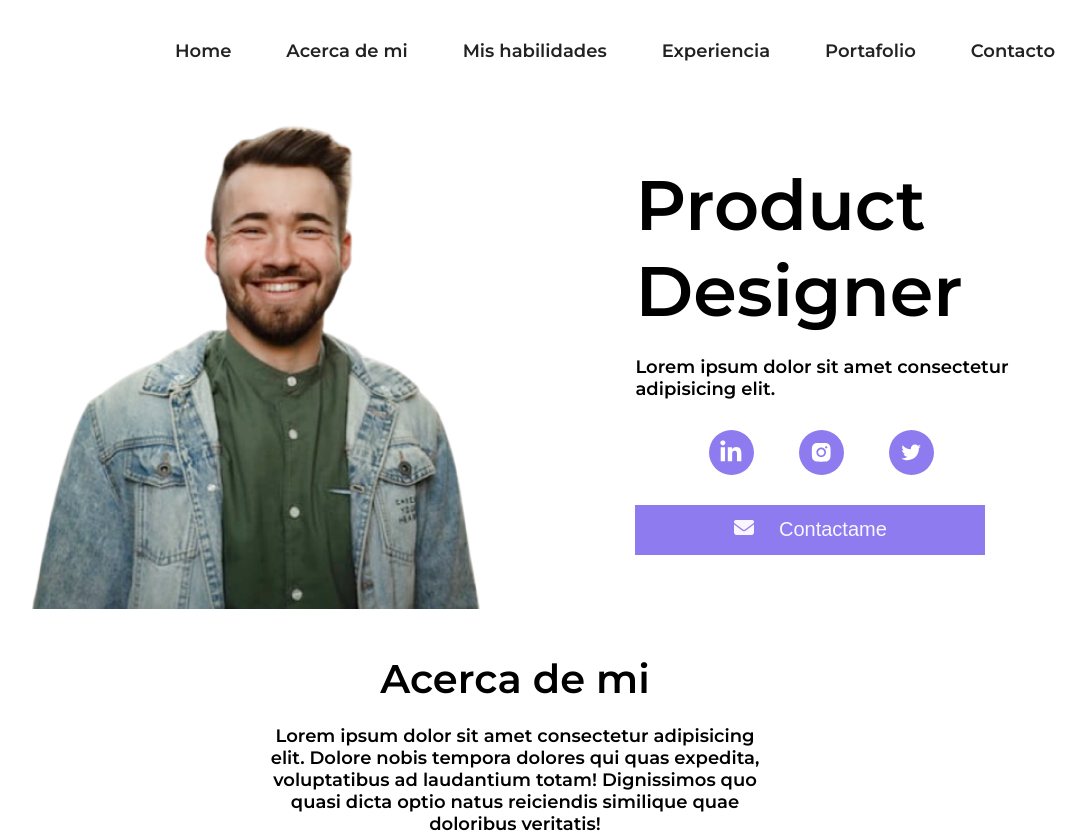
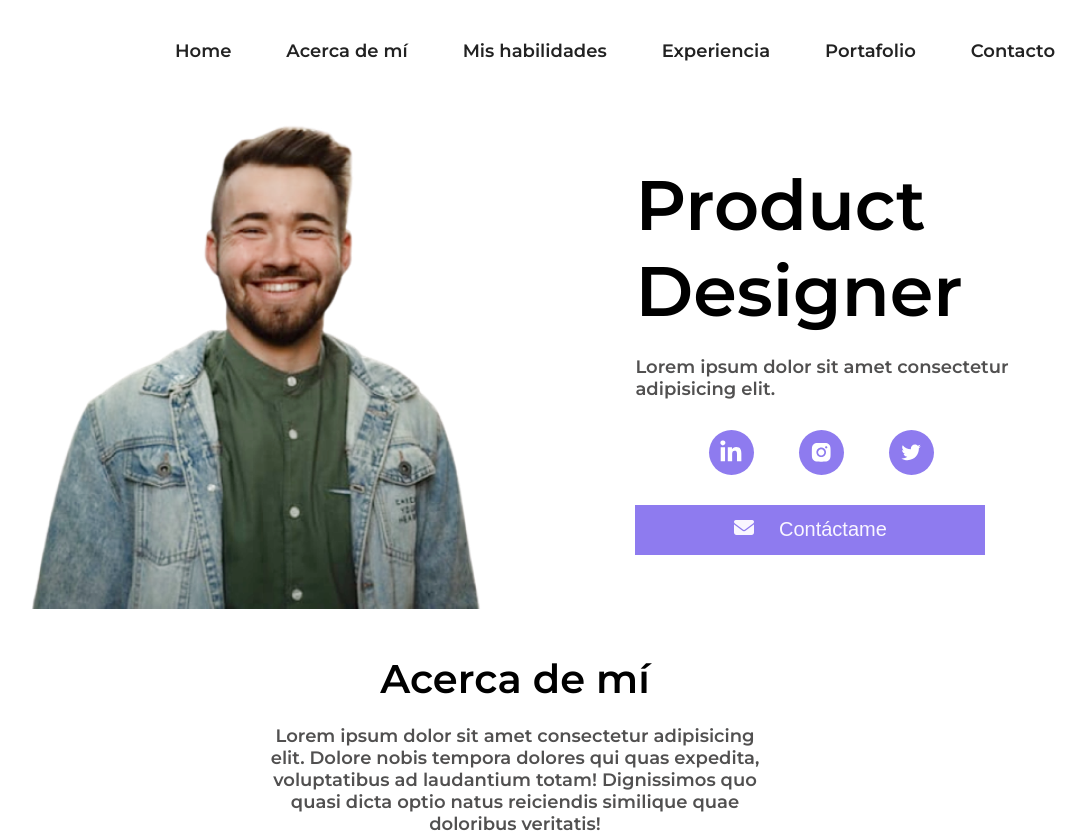
Before and after one commit to JonathanSosa22/portafolio-academlo-sosajonathan, a plain HTML site: page index.html in a window 1280 px wide. Shown: the top 838 px of the page, without its empty margins (125-1211 px from the left). Drawn offline with Linux system fonts and the light colour scheme.

Commit message:
Actualizacion

```diff
--- a/assets/css/style.css
+++ b/assets/css/style.css
@@ -24,6 +24,10 @@ h2,
 h3,
 h4 {
   font-size: 40px;
+}
+
+p {
+  color: #515050;
 }
 
 @media (max-width: 480px) {
@@ -207,6 +211,10 @@ a {
   font-size: 20px;
   color: var(--white);
   gap: 25px;
+}
+
+.container__button--main p {
+  color: var(--white);
 }
 
 /* About me */
--- a/index.html
+++ b/index.html
@@ -30,7 +30,7 @@
             <a class="nav__link--mobile" href="#">Home</a>
           </li>
           <li class="nav__menu--link">
-            <a class="nav__link--mobile" href="#">Acerca de mi</a>
+            <a class="nav__link--mobile" href="#">Acerca de mí</a>
           </li>
           <li class="nav__menu--link">
             <a class="nav__link--mobile" href="#">Mis habilidades</a>
@@ -48,7 +48,7 @@
       </div>
       <div class="nav__bar--desktop">
         <a href="#">Home</a>
-        <a href="#">Acerca de mi</a>
+        <a href="#">Acerca de mí</a>
         <a href="#">Mis habilidades</a>
         <a href="#">Experiencia</a>
         <a href="#">Portafolio</a>
@@ -88,7 +88,7 @@
             <button>
               <a href="#">
                 <i class="fa-solid fa-envelope"></i>
-                <p>Contactame</p>
+                <p>Contáctame</p>
               </a>
             </button>
           </div>
@@ -99,7 +99,7 @@
     <!-- About me -->
 
     <section class="about__me">
-      <h3>Acerca de mi</h3>
+      <h3>Acerca de mí</h3>
       <br />
       <div>
         <p>
```
